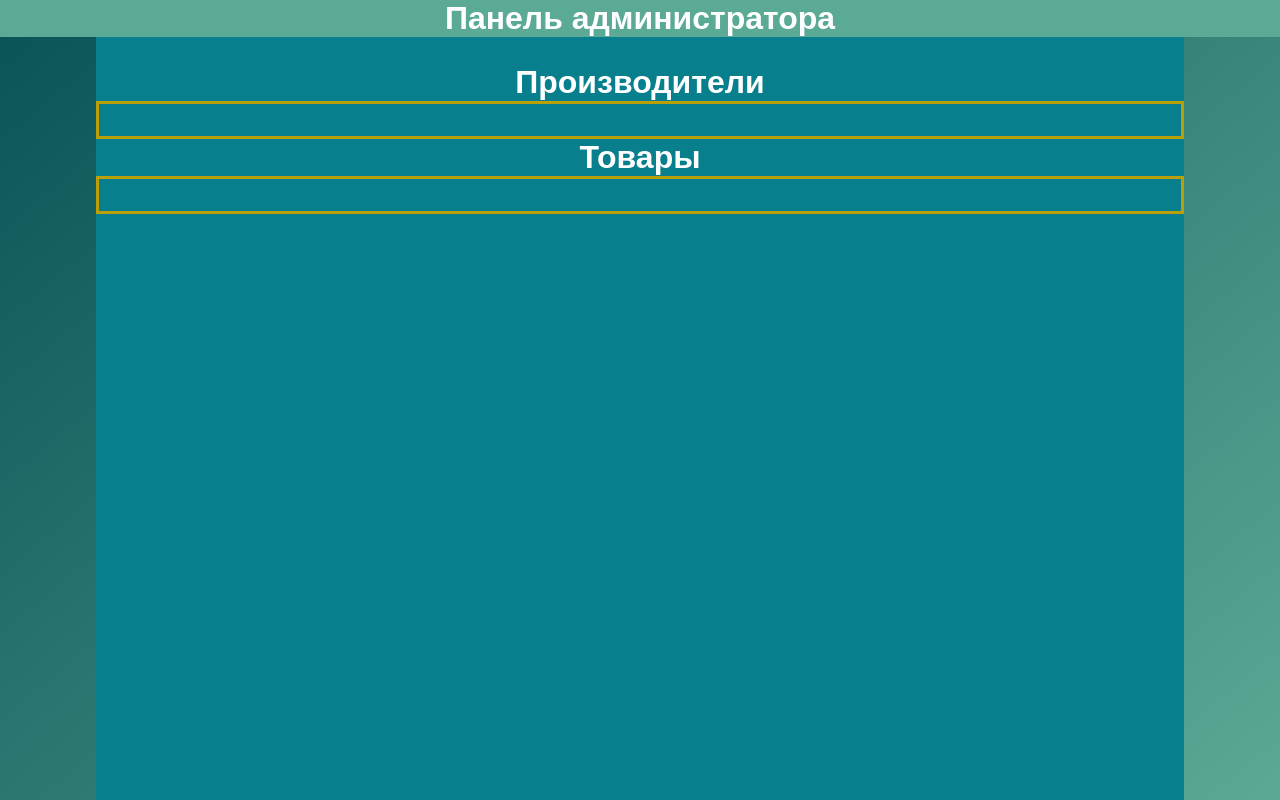
After one commit to ClassZak/WebProjectMerchStore, a Flask app: page /admin/ in a window 1280 px wide. The commit adds this page. Run offline with Flask 3, Linux system fonts and the light colour scheme; data that the repository does not hold is empty.

Commit message:
Добавление админ панели и создание новых стилей

```diff
--- a/src/backend/app.py
+++ b/src/backend/app.py
@@ -20,6 +20,10 @@ goodService=GoodService(
 )
 
 
+@app.route('/admin/')
+def render_admin_panel():
+	return render_template('admin_panel.html')
+
 
 @app.route('/')
 def root():
@@ -38,6 +42,8 @@ def goods_route():
         ids=request.args.getlist('ids', type=int)
         if ids and len(ids)!=0:
             return goodService.get_goods_by_ids(ids)
+        else:
+            return 'Not Found', 404
     elif request.method=='POST':
         good=request.get_json()
         result=goodService.create_good(
@@ -48,9 +54,9 @@ def goods_route():
         else:
             return jsonify({'message':f'Новый товар успешно добавлен'}),201
 
-@app.route('/api/goods/<int:good_id>', methods=['UPDATE','GET'])
+@app.route('/api/goods/<int:good_id>', methods=['PUT','GET'])
 def update_and_get_good(good_id:int):
-    if request.method=='UPDATE':
+    if request.method=='PUT':
         good=request.get_json()
         result=goodService.update_good(
             good['name'],good['description'],good['image'],good['price']
--- a/src/frontend/static/scripts/goods_scripts.js
+++ b/src/frontend/static/scripts/goods_scripts.js
@@ -41,14 +41,12 @@ function createGoodCard(good) {
     container.innerHTML+=`
 	<div>
 		<div>
-			<img src="${good.image}"
-				alt="${good.name}"
-			>
-			<div>
-				<h5 class="card-title">${good.name}</h5>
-				<p class="card-text">${good.description}</p>
-				<p class="card-text">${formattedPrice}</p>
-			</div>
+			<img src="${good.image}" alt="${good.name}">
+		</div>
+		<div>
+			<h4 class="card-title">${good.name}</h5>
+			<p class="card-text">${formattedPrice}</p>
+			<p class="card-text">${good.description}</p>
 		</div>
 	</div>`;
 }
--- /dev/null
+++ b/src/frontend/static/styles/admin_panel.css
@@ -0,0 +1,41 @@
+/*Основной контент*/
+.content-wrapper {
+    width: 85%;
+	height: auto;
+    margin: 0 auto;
+    flex: 1;
+    padding: 4em 0;
+    background-color: var(--primary-accent);
+}
+.content-wrapper > .content-wrapper{
+	width: 100%;
+	flex: 0;
+	padding: 0 0 0 0;
+}
+.content-wrapper > *{
+	margin: 0px;
+}
+
+h1,h2,h3,h4,h5,h6 {
+	font-family: Montserrat, sans-serif;
+}
+h2,h3,h4,h5,h6 {
+	padding-left: 0px;
+}
+h1{
+    text-align: center;
+}
+
+.content-wrapper > h2,.content-wrapper > h3,.content-wrapper > h4,.content-wrapper > h5,.content-wrapper > h6 {
+	margin-bottom:0px;
+}
+.content-wrapper > p{
+	margin-top: 0px;
+	margin-bottom: 0px;
+}
+
+
+/*Новый стиль*/
+.admin-data-grid{
+	border: solid var(--accent-gold);
+}
--- /dev/null
+++ b/src/frontend/static/styles/good_frame.css
@@ -0,0 +1,10 @@
+.admin-data-grid-block .admin-data-grid > div{
+	box-shadow: 1px 1px 10px #111;
+}
+/*Ячейка товара*/
+.admin-data-grid div:not(img){
+	border: 1px solid #ccc;
+}
+.admin-data-grid img{
+	border: 0;
+}
--- a/src/frontend/static/style.css
+++ b/src/frontend/static/styles/style.css
@@ -113,14 +113,18 @@ h1{
 .content-wrapper p {
 	white-space: pre-wrap; /* Сохраняем переносы и печатаем табы*/
 }
-.content-wrapper p + p{
+/* .content-wrapper p + p{
 	margin-top: 1.3em;
-}
+} */
 
 br {
 	display: inline-block;
 	margin-left: -30px;    /* Корректируовка отступа после <br> */
 }
+
+
+
+
 
 /*Новинки*/
 .image-grid {
@@ -137,7 +141,7 @@ br {
 	object-fit: cover; /* Сохраняет пропорции и обрезает изображение */
 	aspect-ratio: 1; /* Квадратные ячейки (опционально) */
 }
-.image-grid div{
+.image-grid div:not(.good-info-block div){
 	border: solid var(--accent-gold);
 }
 
--- /dev/null
+++ b/src/frontend/template/admin_panel.html
@@ -0,0 +1,31 @@
+<!DOCTYPE html>
+<html lang="ru">
+	<head>
+		<meta charset="utf-8">
+		<meta name="viewport" content="width=device-width, initial-scale=1.0">
+		<link rel="stylesheet" href="{{url_for('static', filename='styles/style.css')}}">
+		<link rel="stylesheet" href="{{url_for('static', filename='styles/good_frame.css')}}">
+		<link rel="stylesheet" href="{{url_for('static', filename='styles/admin_panel.css')}}">
+		<link rel="icon" href="{{url_for('static', filename='favicon.ico')}}" type="image/x-icon">
+		<script src="{{url_for('static',filename='scripts/goods_scripts.js')}}"></script>
+		<title>Панель админа</title>
+	</head>
+	<body>
+		<header>
+			<h1>Панель администратора</h1>
+		</header>
+
+		<main class="content-wrapper">
+			<main class="content-wrapper admin-data-grid-block">
+				<h1>Производители</h1>
+				<div class="image-grid admin-data-grid" id="manufacturers_grid">
+				</div>
+			</main>
+			<main class="content-wrapper good-info-grid">
+				<h1>Товары</h1>
+				<div class="image-grid admin-data-grid" id="goods_grid">
+				</div>
+			</main>
+		</main>
+	</body>
+</html>
--- a/src/frontend/template/goods.html
+++ b/src/frontend/template/goods.html
@@ -3,7 +3,7 @@
 	<head>
 		<meta charset="utf-8">
 		<meta name="viewport" content="width=device-width, initial-scale=1.0">
-		<link rel="stylesheet" href="{{url_for('static', filename='style.css')}}">
+		<link rel="stylesheet" href="{{url_for('static', filename='styles/style.css')}}">
 		<link rel="icon" href="{{url_for('static', filename='favicon.ico')}}" type="image/x-icon">
 		<script src="{{url_for('static',filename='scripts/goods_scripts.js')}}"></script>
 		<title>Каталог товаров</title>
--- a/src/frontend/template/index.html
+++ b/src/frontend/template/index.html
@@ -3,7 +3,7 @@
 	<head>
 		<meta charset="utf-8">
 		<meta name="viewport" content="width=device-width, initial-scale=1.0">
-		<link rel="stylesheet" href="{{url_for('static', filename='style.css')}}">
+		<link rel="stylesheet" href="{{url_for('static', filename='styles/style.css')}}">
 		<link rel="icon" href="{{url_for('static', filename='favicon.ico')}}" type="image/x-icon">
 		<title>MStore</title>
 	</head>
```
Also changed, not shown: TODO.md (+7 -4 lines), src/backend/DBCrearionScript.sql (+13 -2 lines), src/backend/goodservice.py (+3 -0 lines), src/backend/model/good.py (added, +24 -0 lines), src/frontend/template/Error.html (renamed from src/frontend/static/Error.html).
